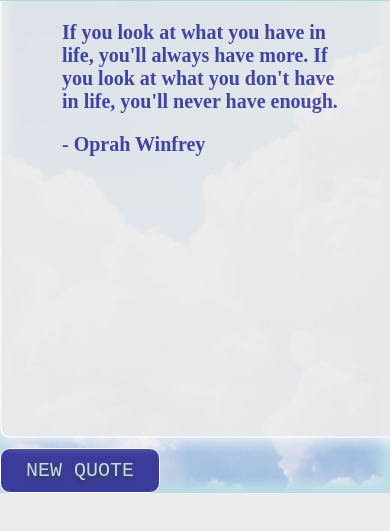
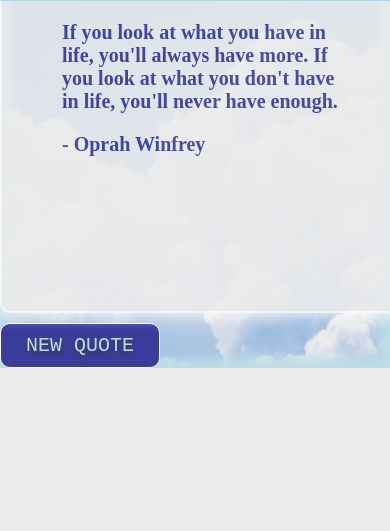
Before and after one commit to thargrove89/quote_generator, a plain HTML site: page index.html in a window 390 px wide. Shown: the part 61-592 px from the top of the page. Drawn offline with nearby package versions, Linux system fonts and the light colour scheme.

Commit message:
Update quotegeneratorstyle.css

```diff
--- a/quotegeneratorstyle.css
+++ b/quotegeneratorstyle.css
@@ -84,7 +84,7 @@
     width: 100%;
     padding: 10px 10px;
 	margin-left: -50%;
-    height: 425px;
+    height: 300px;
 	overflow:hidden;
   }
 
```
